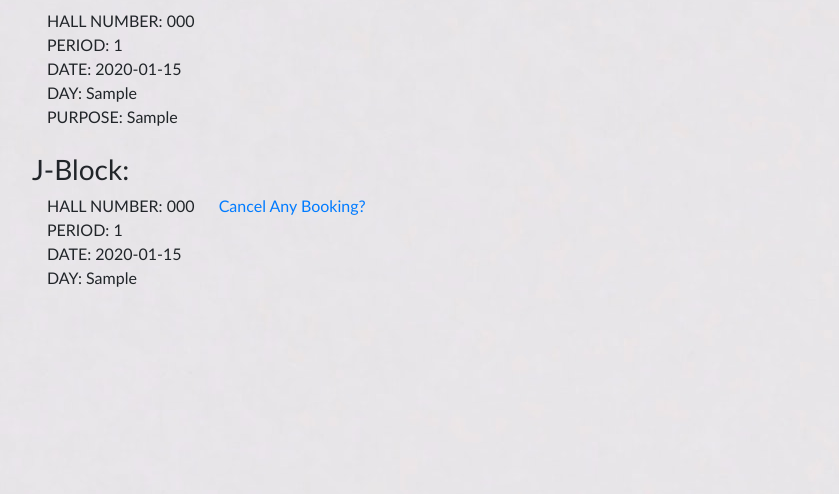
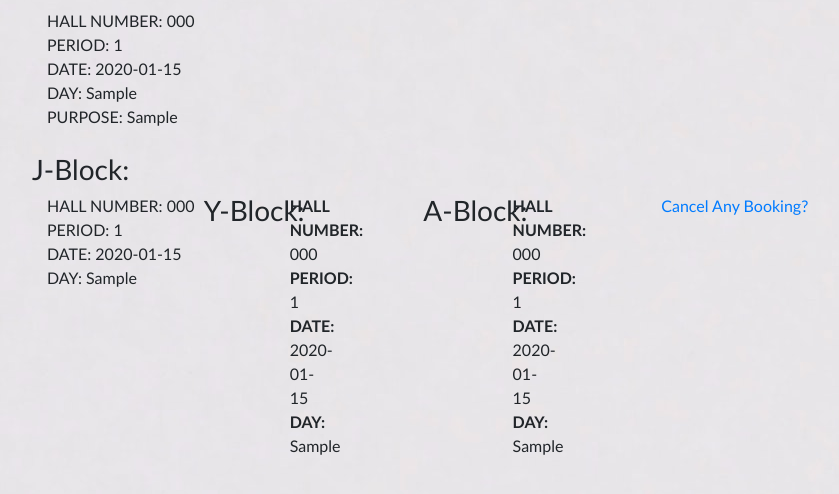
Before and after one commit to darsanmahi/BLOK, a PHP site: page /booking_display1.php in a window 1280 px wide. Shown: the part 198-692 px from the top of the page, without its empty margins (48-887 px from the left). Run offline with PHP 8.4, Linux system fonts and the light colour scheme; the visitor is signed in with stand-in values (Sample User, id 1); tables that the repository leaves empty or names only in its code hold one stand-in row (values such as "Sample post"); some libraries are stand-ins or nearby versions.

Commit message:
Bug Fixes

```diff
--- a/bookadmininfo.php
+++ b/bookadmininfo.php
@@ -33,7 +33,7 @@
                 <button class="navbar-toggler" type="button" data-toggle="collapse" data-target="#Navbar">
                     <span class="navbar-toggler-icon"></span>
                 </button>
-                <a class="navbar-brand mr-auto" href="#"><img src="3be847d8-395b-4d3b-a493-c75ae865e1b5_200x200.png" height="45" width="42"></a>
+                <a class="navbar-brand mr-auto" href="#"><img src="./images/3be847d8-395b-4d3b-a493-c75ae865e1b5_200x200.png" height="45" width="42"></a>
                     <div class="collapse navbar-collapse" id="Navbar">
                         <ul class="navbar-nav mr-auto">
                             <li class="nav-item"><a class="nav-link" href="hallissuedisp.php"><i class="fa fa-home"></i> Home</a></li>
--- a/booking_display1.php
+++ b/booking_display1.php
@@ -58,6 +58,8 @@
         $arrg=array();
         $i=0;
         $arrj=array();
+        $arra=array();
+        $arry=array();
         if($rc!=0)
         {
             ?>
@@ -133,10 +135,88 @@
         }
         else
         {echo '<div class="row row-header"><h4>No Halls booked in J-Block</h4></div>';}
-        if($rc1!=0 || $rc!=0)
-        {echo '<a href="cancelclub.php">Cancel Any Booking?</a>';}
+        $db2=mysqli_connect("localhost","root","","yblock");
+        $q2="SELECT * from booking where roll_no='$uname'";
+        $r2=mysqli_query($db2,$q2);
+        $rc2=mysqli_num_rows($r2);
+        if($rc2!=0)
+        {
+            ?>
+                <div class="row row-header">
+                    <h3>Y-Block:</h3>
+                </div>
+                <div class="row row-content">
+            <?php
+            while($res2=mysqli_fetch_array($r2))
+            {
+                ?>
+                <div class="col-12 col-sm-2 align-contents-center">
+                <?php
+                echo '<strong>HALL NUMBER: </strong>'.$res2['hallnumber'];
+                echo '<br>';
+                echo '<strong>PERIOD: </strong>'.$res2['period'];
+                echo '<br>';
+                echo '<strong>DATE: </strong>'.$res2['date'];
+                echo '<br>';
+                echo '<strong>DAY: </strong>'.$res2['day'];
+                echo '<br>';echo '<br>';
+                $arry[$i]=$res2['hallnumber'];
+                $i++;
+                ?>
+                <div class="col-12 col-sm-2 align-contents-center">
+                </div>
+                </div>
+                <?php
+            }
+            $i=0;
+            ?></div><?php
+        }
+        else
+        {echo '<div class="row row-header"><h4>No Halls booked in Y-Block</h4></div>';}
+        $db3=mysqli_connect("localhost","root","","ablock");
+        $q3="SELECT * from booking where roll_no='$uname'";
+        $r3=mysqli_query($db3,$q3);
+        $rc3=mysqli_num_rows($r3);
+        if($rc3!=0)
+        {
+            ?>
+                <div class="row row-header">
+                    <h3>A-Block:</h3>
+                </div>
+                <div class="row row-content">
+            <?php
+            while($res3=mysqli_fetch_array($r3))
+            {
+                ?>
+                <div class="col-12 col-sm-2 align-contents-center">
+                <?php
+                echo '<strong>HALL NUMBER: </strong>'.$res3['hallnumber'];
+                echo '<br>';
+                echo '<strong>PERIOD: </strong>'.$res3['period'];
+                echo '<br>';
+                echo '<strong>DATE: </strong>'.$res3['date'];
+                echo '<br>';
+                echo '<strong>DAY: </strong>'.$res3['day'];
+                echo '<br>';echo '<br>';
+                $arra[$i]=$res3['hallnumber'];
+                $i++;
+                ?>
+                <div class="col-12 col-sm-2 align-contents-center">
+                </div>
+                </div>
+                <?php
+            }
+            $i=0;
+            ?></div><?php
+        }
+        else
+        {echo '<div class="row row-header"><h4>No Halls booked in A-Block</h4></div>';}
+        if($rc!=0 || $rc1!=0 || $rc2!=0 || $rc3!=0)
+        {echo '<a href="cancel.php">Cancel Any Booking?</a>';}
         $_SESSION['arrg']=$arrg;
         $_SESSION['arrj']=$arrj;
+        $_SESSION['arry']=$arry;
+        $_SESSION['arra']=$arra;
         ?>
         </div>
         <?php
```
